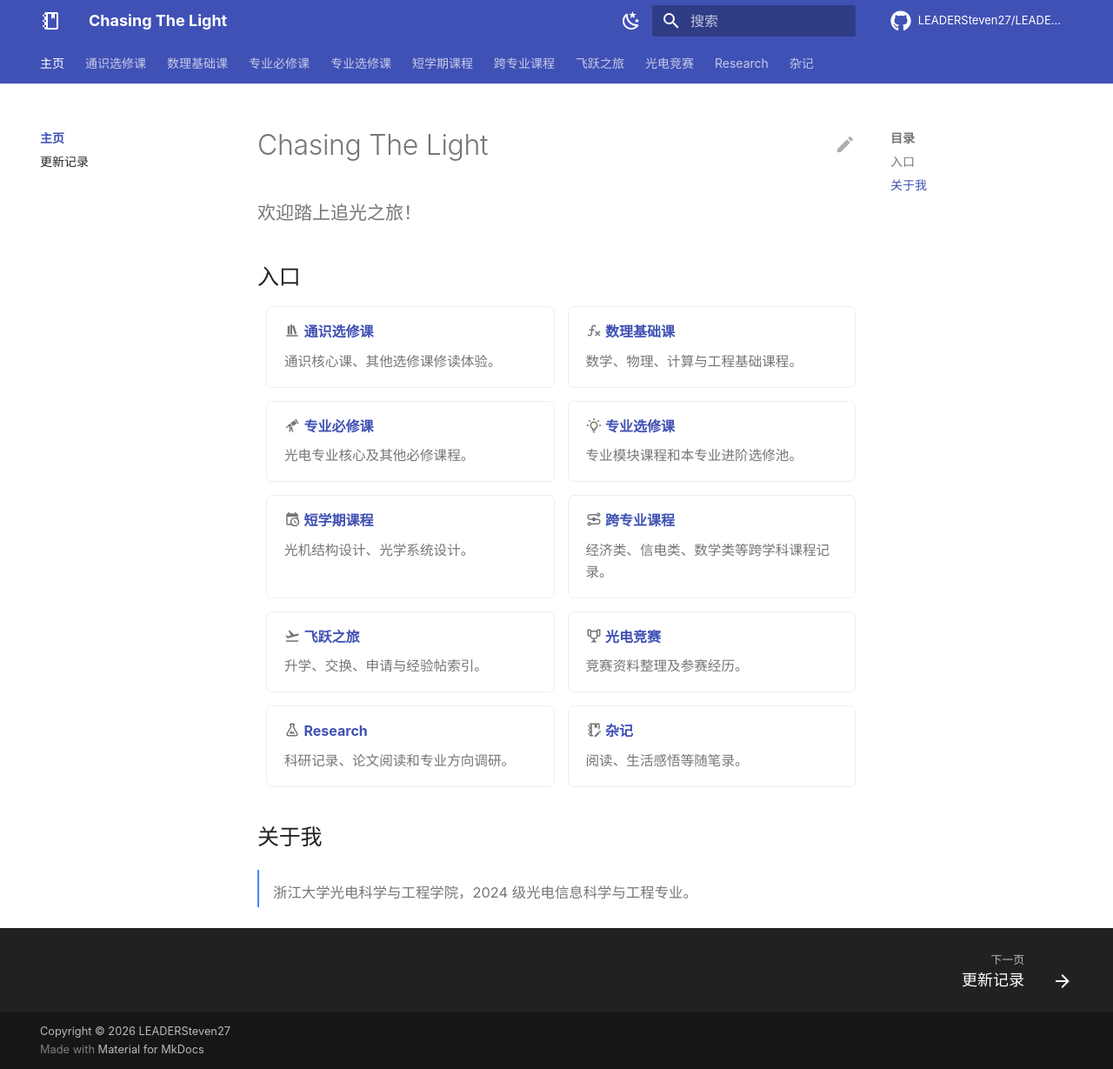
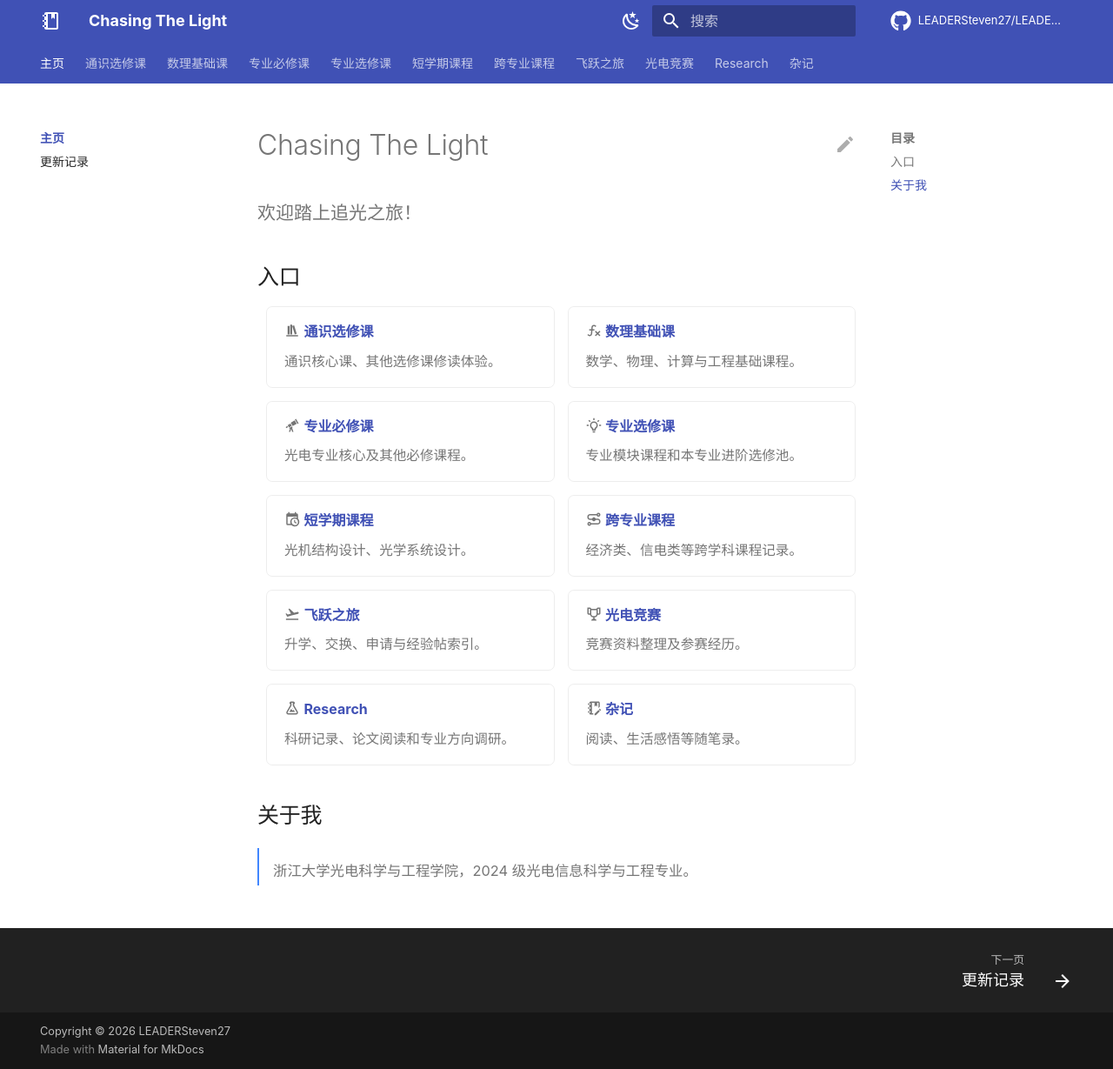
Before and after one commit to LEADERSteven27/LEADERSteven27.github.io, an MkDocs documentation site: the page built from docs/index.md, in a window 1280 px wide and 1229 px high. Shown: the whole window at 87% size. Built offline with MkDocs 1.6.1 and Material for MkDocs 9.7.7, drawn with Linux system fonts in a browser that asks for light colours; comment, search, counter and statistics services are not loaded.

Commit message:
Update homepage entry descriptions

```diff
--- a/docs/index.md
+++ b/docs/index.md
@@ -32,7 +32,7 @@ home: true
 
 -   :material-transit-connection-variant: **[跨专业课程](cross_major/index.md)**
 
-    <span class="card-desc">经济类、信电类、数学类等跨学科课程记录。</span>
+    <span class="card-desc">经济类、信电类等跨学科课程记录。</span>
 
 -   :material-airplane-takeoff: **[飞跃之旅](journey/index.md)**
 
```
